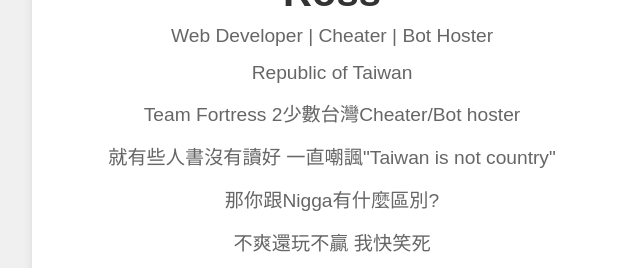
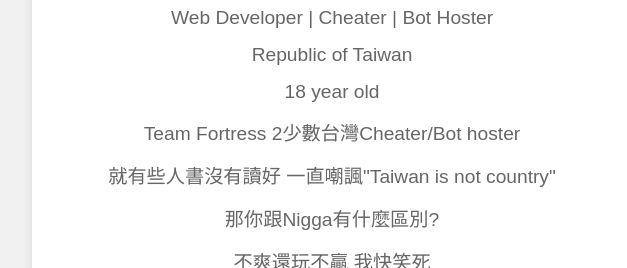
Before and after one commit to Tira-tw/bio, a plain HTML site: page index.html in a window 1280 px wide. Shown: the part 348-616 px from the top of the page, 133-760 px from the left. Drawn offline with Linux system fonts and the light colour scheme.

Commit message:
Update index.html

```diff
--- a/index.html
+++ b/index.html
@@ -13,6 +13,7 @@
             <h1>Ross</h1>
             <p>Web Developer | Cheater | Bot Hoster</p>
             <p>Republic of Taiwan</p>
+            <p>18 year old</p>
             <p>Team Fortress 2少數台灣Cheater/Bot hoster</p>
             <p>就有些人書沒有讀好 一直嘲諷"Taiwan is not country"</p>
             <p>那你跟Nigga有什麼區別?</p>
```
